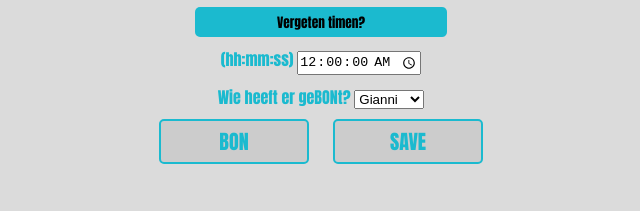
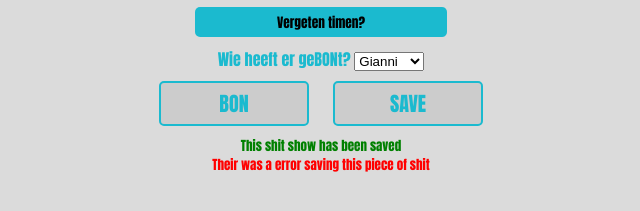
Before and after one commit to SanderSoftTouch/timerv2, a website: page index.html in a window 1280 px wide. Both pictures are taken after a click on the button "SAVE". Shown: the part 167-378 px from the top of the page, without its empty margins (319-959 px from the left). Drawn offline with Linux system fonts and the light colour scheme; no server answers.

Commit message:
LastChangesIPromise

```diff
--- a/index.css
+++ b/index.css
@@ -103,6 +103,20 @@ body{
     border-color: #1bbacf;
 }
 
+.saveStatusCorrect{
+    text-align: center;
+    font-size: 13px;
+    font-family: Impact, Haettenschweiler, 'Arial Narrow Bold', sans-serif;
+    color:green;
+}
+
+.saveStatusError{
+    text-align: center;
+    font-size: 13px;
+    font-family: Impact, Haettenschweiler, 'Arial Narrow Bold', sans-serif;
+    color:red;
+}
+
 @media (max-width: 1000px) {
     .mainContainer{
         background-color: #dbdbdb;
--- a/index.html
+++ b/index.html
@@ -17,7 +17,7 @@
                 <div class="buttonAddTime AddTimeElement">
                     <button class="button" onclick="vergeetFunctie()">Vergeten timen?</button>
                 </div>
-                <div class="timeForgot AddTimeElement" id="vergeet" visible>
+                <div class="timeForgot AddTimeElement" id="vergeet" hidden>
                     <label for="timer_input"> (hh:mm:ss)</label>
                     <input type="time" name="timer_input" id="timer_input" step="1" value="00:00:00">
                 </div>
@@ -37,6 +37,12 @@
             <button class="buttonBon" onclick="knopklik(this)">BON</button>
             <button class="buttonSave" onclick="insertInto()">SAVE</button>
         </div>
+        <div id="saveStatusCorrect" class="saveStatusCorrect" hidden>
+            This shit show has been saved
+        </div>
+        <div id="saveStatusError" class="saveStatusError" hidden>
+            Their was a error saving this piece of shit
+        </div>
         <script src="./index.js"></script>
     </div>
 </body>
--- a/index.js
+++ b/index.js
@@ -74,6 +74,13 @@ function slaOp(knop){
 }
 
 function insertInto(){
+    var saveStatusCorrect = document.getElementById("saveStatusCorrect");
+          if(saveStatusCorrect.hidden){
+              saveStatusCorrect.hidden = false
+          } else {
+              saveStatusCorrect.hidden = true
+          }
+
     const data = {
         created_at: new Date(),
         product_name: "Titielover deluxe"
@@ -90,11 +97,18 @@ function insertInto(){
     .then(response => {
         if (!response.ok) {
           throw new Error('Failed to insert data');
+
         }
         console.log('Data inserted successfully');
     })
     .catch(error => {
         console.error('Error inserting data:', error);
+        var saveStatusError = document.getElementById("saveStatusError");
+            if(saveStatusError.hidden){
+                saveStatusError.hidden = false
+            } else {
+                saveStatusError.hidden = true
+            }
     });
 
 }
```
